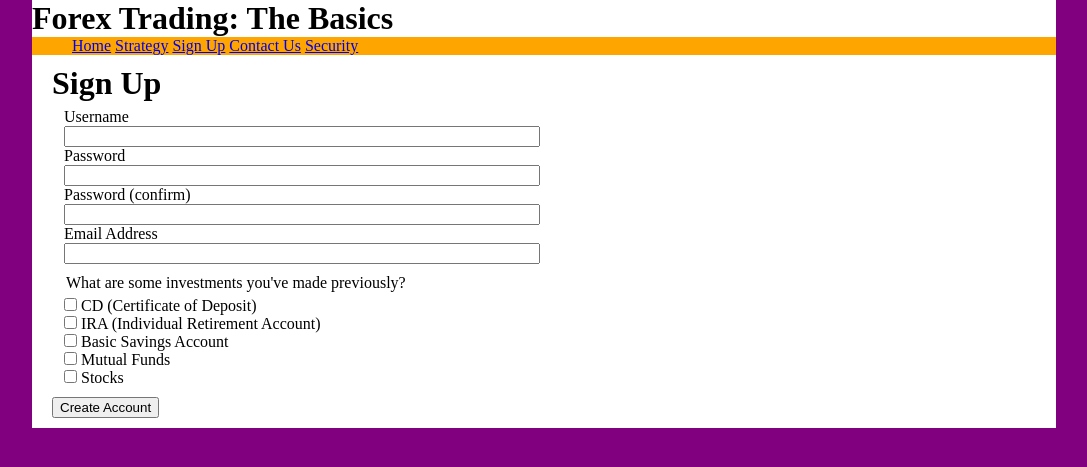
After one commit to Clifton1000/clifton1000.github.io, a PHP site: page /signup.html in a window 1280 px wide. The commit adds this page. Shown: the top 467 px of the page, without its empty margins (96-1183 px from the left). Run offline with PHP 8.4, Linux system fonts and the light colour scheme.

Commit message:
chapter 8

```diff
--- /dev/null
+++ b/signup.html
@@ -0,0 +1,94 @@
+<!DOCTYPE html>
+<html lang="en">
+<head>
+<!-- Javascript 6th Edition - Individual Case Project
+Author: Shane Byrd
+Date: 3/20/2017-->
+
+<title>Forex Trading: The Basics</title>
+<meta charset="utf-8">
+<meta name="viewport"
+    content="width=device-width, initial-scale=1.0">
+<link rel="stylesheet" href="styles.css">
+<!--[if 1t IE 9]>
+<script src="http://html5shim.googlecode.com/svn/trunk/html5.js">
+</script>
+<![endif]-->
+<script src="modernizr.custom.05819.js"></script><!--library that enables older versions of IE to work with HTML5-->
+<!--<script src="script.js"></script>-->
+</head>
+
+<body>
+<!--using id="wrapper" to center my webpage-->
+ <div id="wrapper">
+<!--header will contain the name of the company-->
+  <header>
+    <h1>Forex Trading: The Basics</h1>
+  </header>
+<!--nav will contain anchor tags to navigate webpages-->
+  <nav>
+	<ul>
+	<li><a href="index.html">Home</a></li>
+    <li><a href="strategy.html">Strategy</a></li>
+	<li><a href="signup.html">Sign Up</a></li>
+	<li><a href="contact.html">Contact Us</a></li>
+	<li><a href="security.html">Security</a></li>
+	</ul>
+  </nav>
+<!--main tag will contain the main content of the web page-->
+  <main>
+    <div id="format">
+		<h1>Sign Up</h1>
+		<form>
+			<fieldset class="text">
+				<label for="uname">Username</label>
+				<input type="text" id="uname" />
+				<p id="usernameError" class="errorMsg"></p>
+				<label for="pw1">Password</label>
+				<input type="password" id="pw1" />
+				<label for="pw2">Password (confirm)</label>
+				<input type="password" id="pw2" />
+				<p id="passwordError" class="errorMsg"></p>
+				<label for="email">Email Address</label>
+				<input type="email" id="emailbox" />
+				<p id="emailError" class="errorMsg"></p>
+			 </fieldset>
+
+			 <fieldset class="checks">
+				<legend><span>What are some investments you've made previously?</span></legend>
+				<!--the for attribte associates the label with the id in the input control and must be identical-->
+				<input type="checkbox" id="cd" value="CD (Certificate of Deposit)" name="investments" />
+				<label for="cd" id="cdLabel">CD (Certificate of Deposit)</label><br>
+				<input type="checkbox" id="ira" value="IRA (Individual Retirement Account)" name="investments" />
+				<label for="ira" id="iraLabel">IRA (Individual Retirement Account)</label><br>
+				<input type="checkbox" id="savings" value="Basic Savings" name="investments" />
+				<label for="savings" id="savingsLabel">Basic Savings Account</label><br>
+				<input type="checkbox" id="mutualfund" value="Mutual Funds" name="investments" />
+				<label for="mutualfund" id="mutualLabel">Mutual Funds</label><br>
+				<input type="checkbox" id="stocks" value="Stocks" name="investments" />
+				<label for="stocks" id="stocksLabel">Stocks</label>
+			 </fieldset>
+			 <input type="button" id="createBtn" value="Create Account" />
+		</form>
+
+  	  <section id="profile">
+		   <h3>Profile</h3>
+		   <div id="usernameSection">
+			  <h4>Username</h4>
+			  <p id="profileUsername"></p>
+		   </div>
+		   <div id="emailSection">
+			  <h4>Email address</h4>
+			  <p id="profileEmail"></p>
+		   </div>
+		   <div id="investingSection">
+			  <h4>Previous Investments</h4>
+			  <ul id="profileInvestings"></ul>
+		   </div>
+      </section>
+	  </div> <!--id format-->
+  </main>
+</div>
+<script src="ch8.js"></script>
+</body>
+</html>
--- a/strategy.html
+++ b/strategy.html
@@ -28,7 +28,7 @@ Date: 2/4/2017-->
 	   <ul>
 	       <li><a href="index.html">Home</a></li>
            <li><a href="strategy.html">Strategy</a></li>
-	       <li><a href="media.html">Videos</a></li>
+	       <li><a href="signup.html">Sign Up</a></li>
 	       <li><a href="contact.html">Contact Us</a></li>
 	       <li><a href="security.html">Security</a></li>
 	    </ul>
--- a/styles.css
+++ b/styles.css
@@ -22,9 +22,9 @@ body {
 
 }
 
-#fname:invalid, #lname:invalid {
+/*#fname:invalid, #lname:invalid {
 	background: rgba(244,128,130,0.72);
-}
+} */
 
 #cal {
    display: none;
@@ -57,6 +57,63 @@ body {
    color: white;
 }
 
+div#format {
+	margin-left: 10px;
+	padding: 10px;
+	float: left;
+}
+
+/* profile section */
+#profile {
+   min-width: 400px;
+   max-width: 400px;
+   float: left;
+   border: 1px solid black;
+   background: white;
+   padding: 20px;
+   background: rgb(216,217,219);
+   -moz-border-radius: 5px;
+   -webkit-border-radius: 5px;
+   border-radius: 5px;
+}
+
+#profile h3 {
+	font-size: 2em;
+	text-align: center;
+	color:rgba(41,7,8,1.00);
+	text-decoration: underline;
+}
+
+#profile, #usernameSection, #emailSection, #investingSection {
+   display: none;
+}
+
+#profile li, #profile p { /*spacing for profile results*/
+   text-indent: 1em;
+   margin-top: 5px;
+}
+
+/* form */
+
+form {
+	width: 500px;
+	float: left;
+}
+
+p.errorMsg {
+	color: rgba(255,0,4,1.00);
+}
+
+fieldset.text  {
+	border: 0;
+	display: flex;
+	flex-direction: column;
+	flex-wrap: wrap;
+}
+
+fieldset.names, fieldset.checks, fieldset.creditGroup {
+	border: 0;
+}
 
 #errorText {
 	background-color: aquamarine;
```
Also changed, not shown: ch8.js (added, +204 -0 lines), contact.html (+7 -8 lines), index.html (+4 -3 lines), security.html (added, +68 -0 lines).
